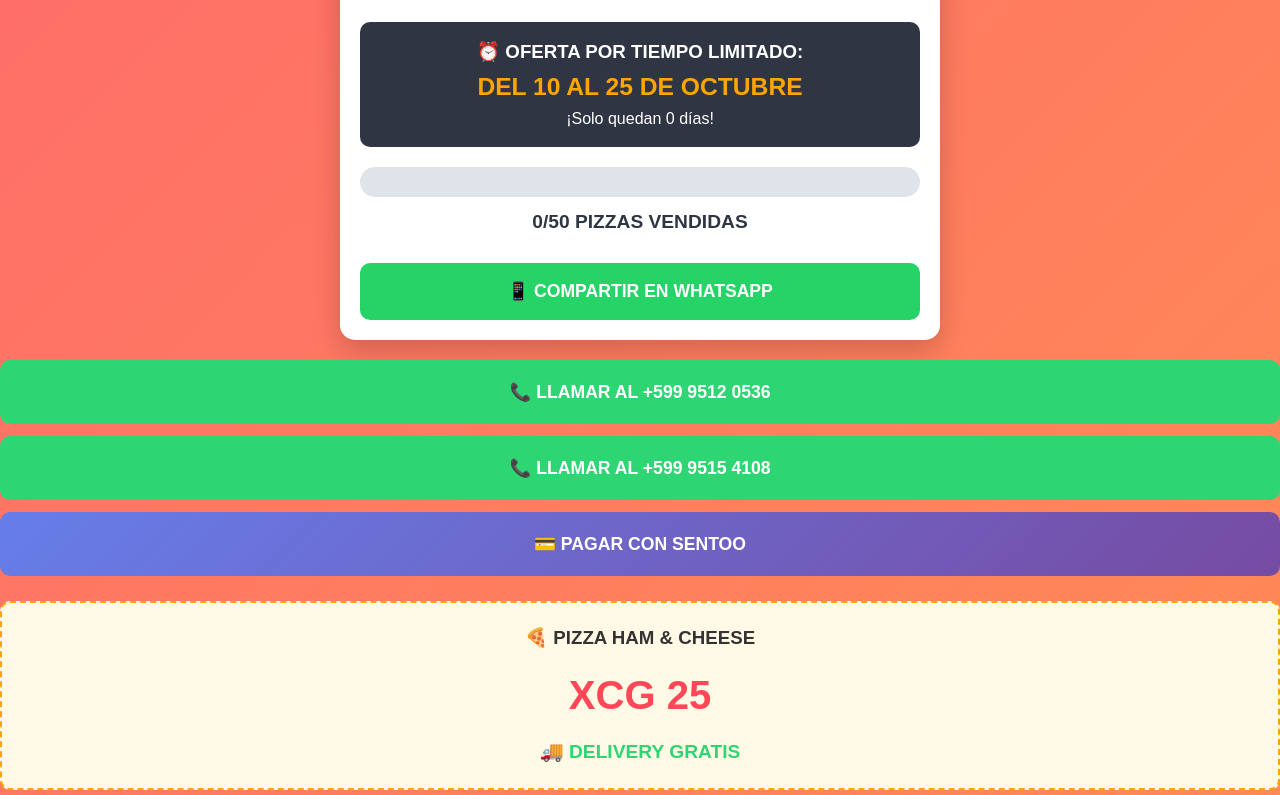
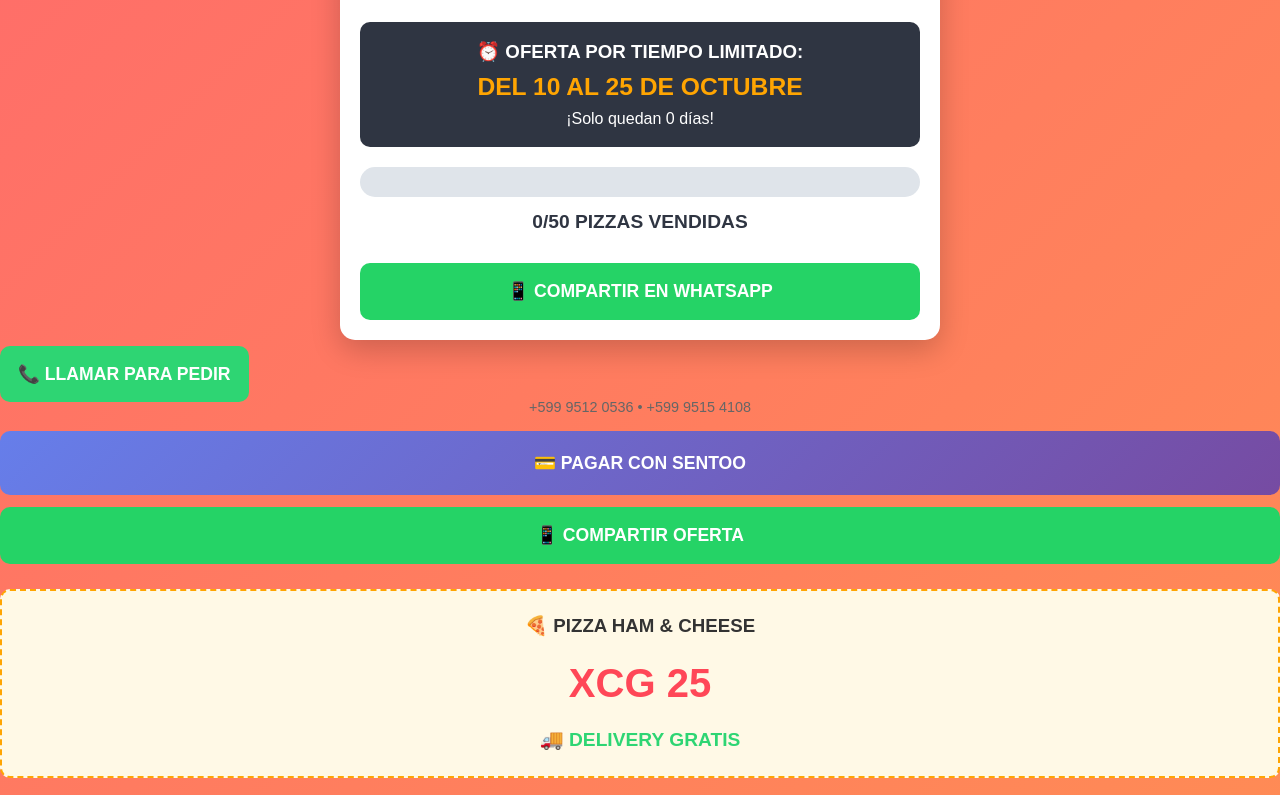
Before and after one commit to pracins360/Pizza-_Fundraising, a plain HTML site: page index.html in a window 1280 px wide. Shown: the part 284-1079 px from the top of the page. Drawn offline with Linux system fonts and the light colour scheme.

Commit message:
Update index.html

```diff
--- a/index.html
+++ b/index.html
@@ -46,20 +46,26 @@
         </div>
 <!-- BOTONES DE ACCIÓN -->
 <div class="action-buttons">
-    <a href="tel:+59995120536" class="btn btn-call">
-        📞 LLAMAR AL +599 9512 0536
-    </a>
-    <a href="tel:+59995154108" class="btn btn-call">
-        📞 LLAMAR AL +599 9515 4108
-    </a>
+    <!-- BOTÓN DE LLAMADA ÚNICO -->
+    <div class="call-options">
+        <a href="tel:+59995120536" class="btn btn-call">
+            📞 LLAMAR PARA PEDIR
+        </a>
+        <div class="phone-numbers">
+            <small>+599 9512 0536 • +599 9515 4108</small>
+        </div>
+    </div>
 
-    <!-- BOTÓN SENTOO NUEVO -->
+    <!-- BOTÓN SENTOO -->
     <a href="https://pay.sentoo.me/p/d9d5ba6b-1de4-4c7f-bd0b-303727d49f88"
        target="_blank" class="btn btn-sentoo">
         💳 PAGAR CON SENTOO
     </a>
 
-
+    <!-- BOTÓN WHATSAPP -->
+    <button onclick="shareOnWhatsApp()" class="btn btn-whatsapp">
+        📱 COMPARTIR OFERTA
+    </button>
 </div>
         <!-- INFORMACIÓN -->
         <div class="info-section">
```
